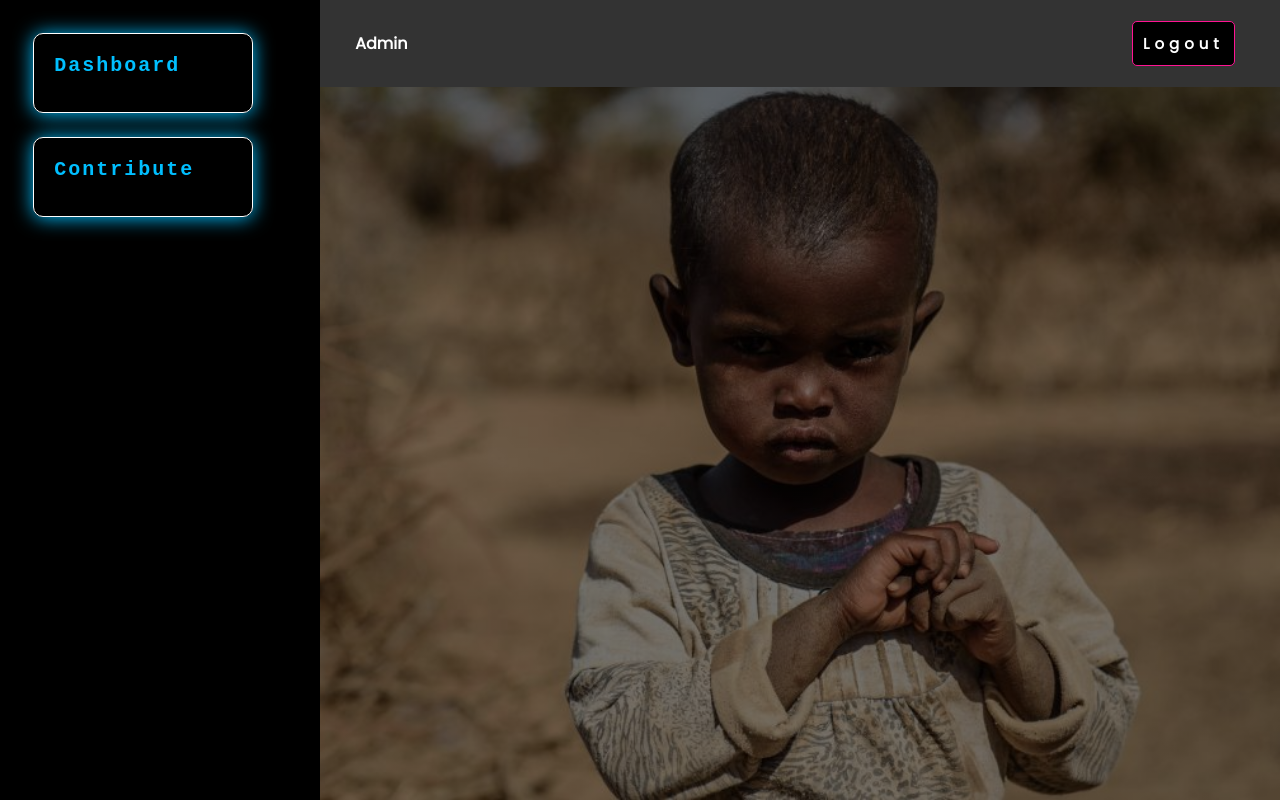
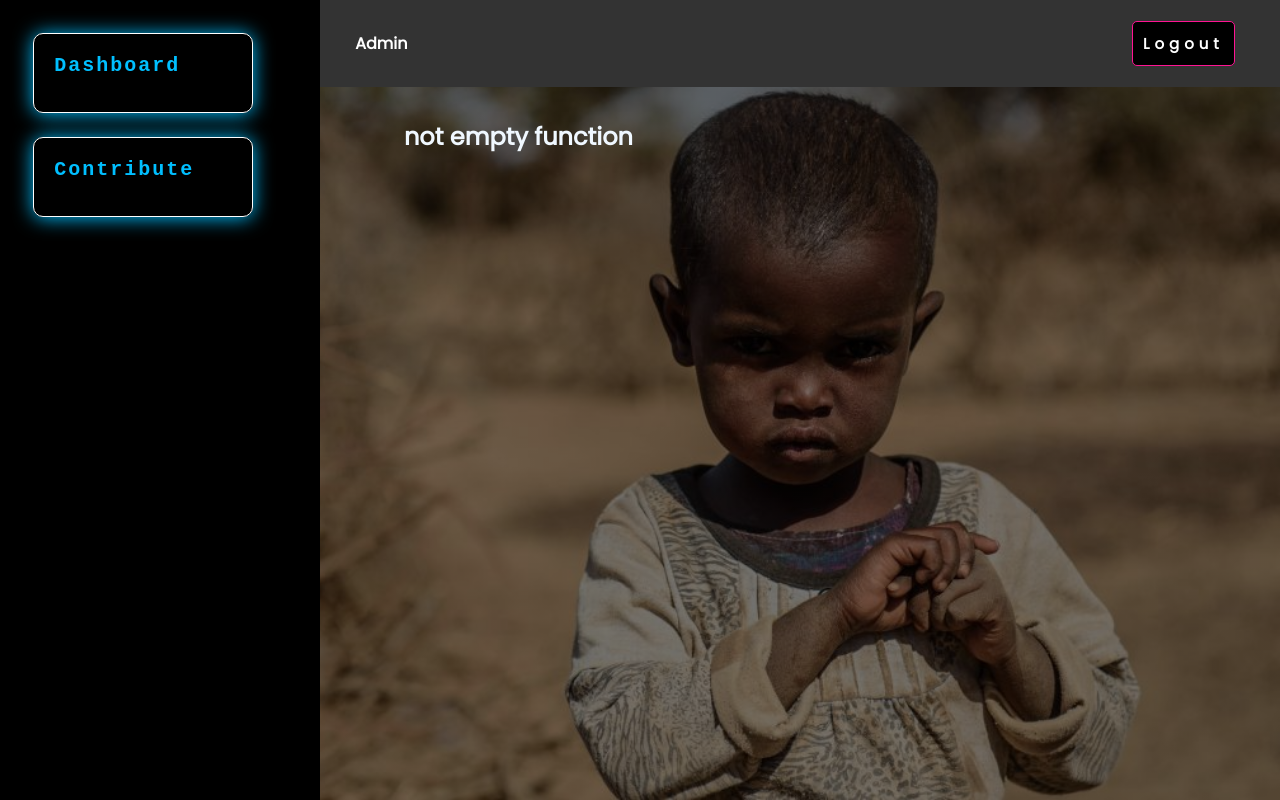
Before and after one commit to KambonoJeff/REACT-FRONT_DONATION_API, a React (Create React App) app: page /Notempty in a window 1280 px wide. Built offline with nearby package versions, Linux system fonts and the light colour scheme; sample sign-in values are in the browser's storage.

Commit message:
NotEmpty Function modification

```diff
--- a/src/components/NotEmpty.jsx
+++ b/src/components/NotEmpty.jsx
@@ -23,6 +23,7 @@ const check=()=>{
   console.log('return :',user);
   return (
     <div>
+      <h2>not empty function</h2>
       <h1>{check}</h1>
     </div>
   )
```
